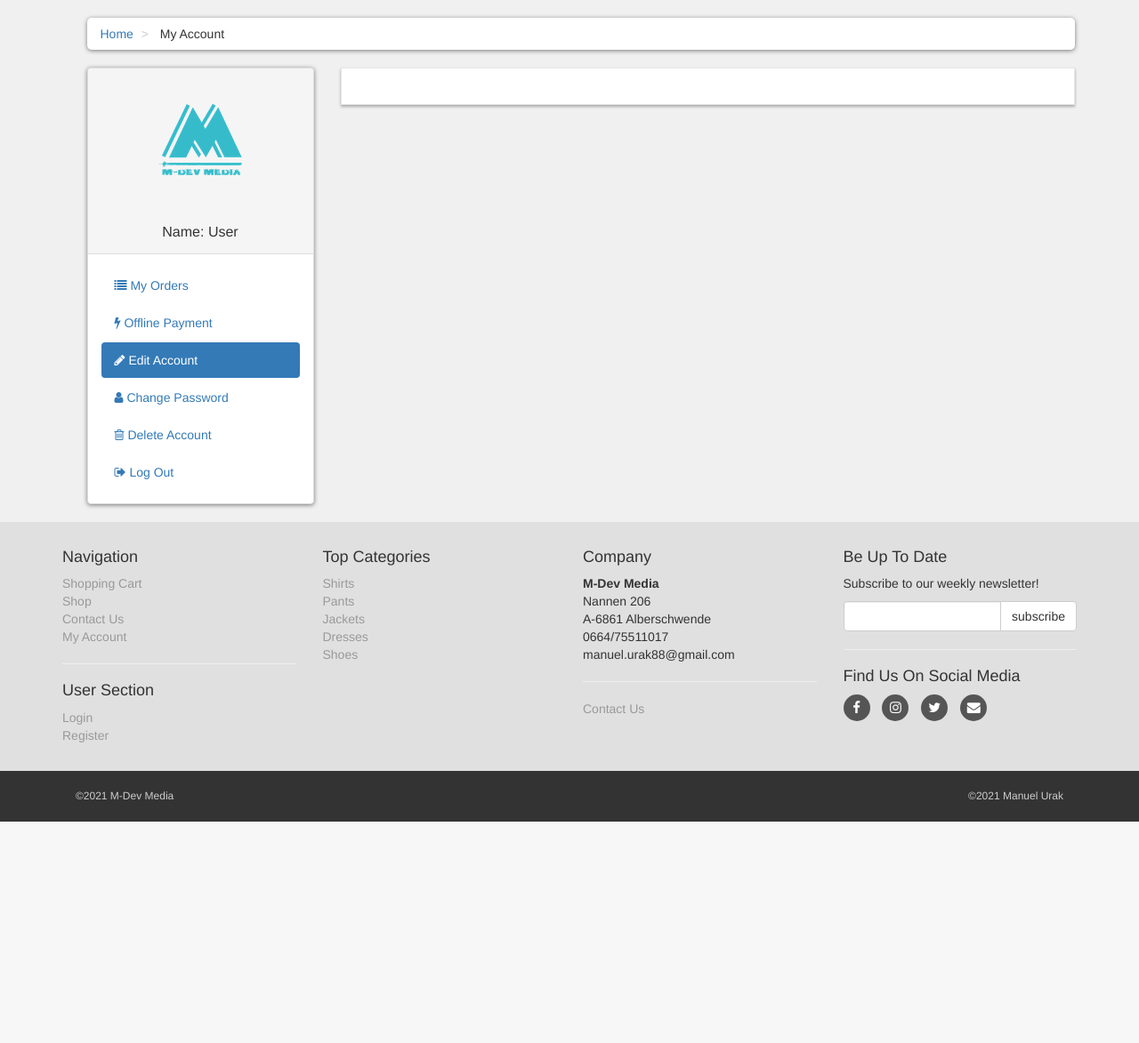
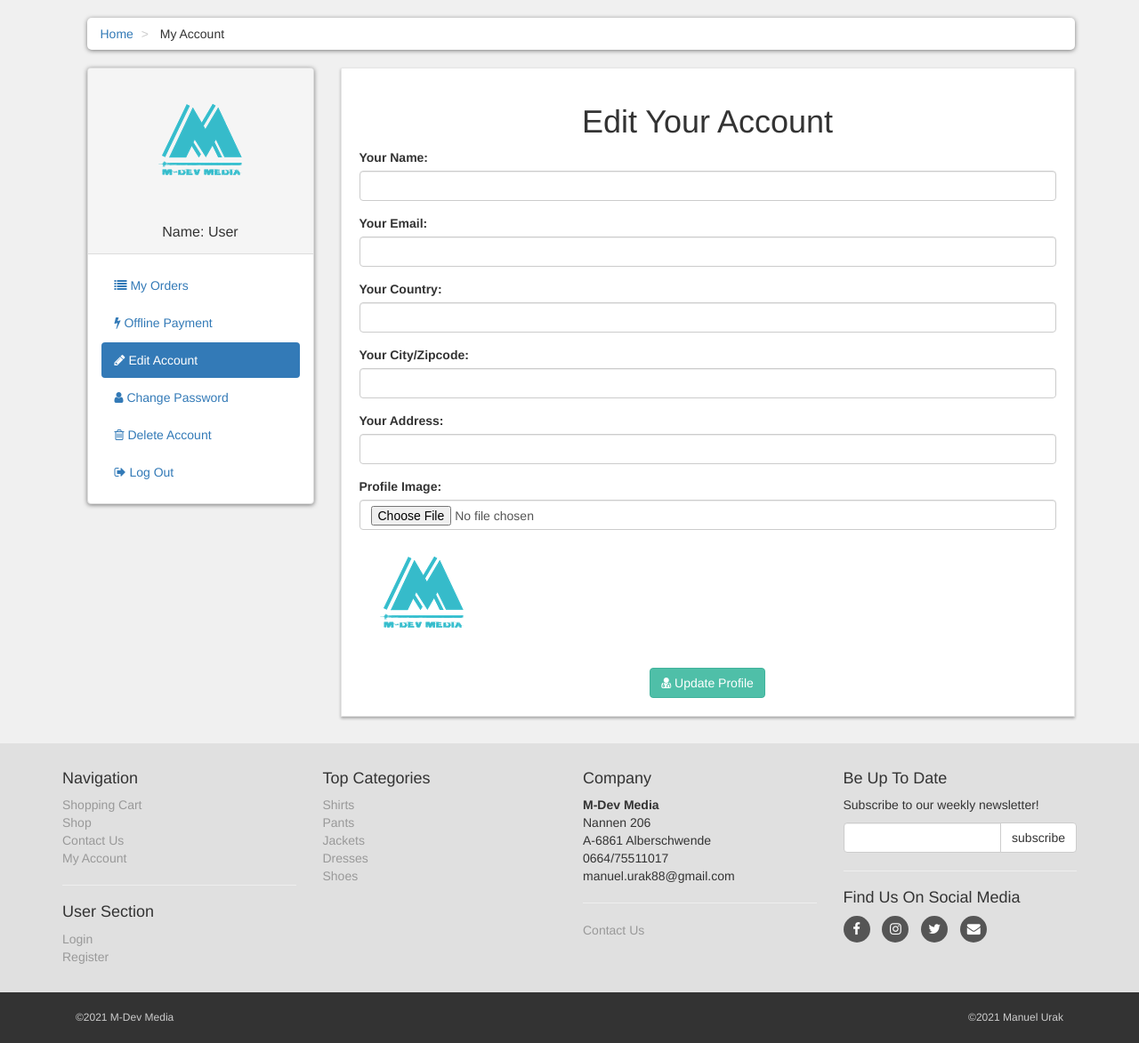
Before and after one commit to ManuelUrak/ecommerceexample1, a PHP site: page /my_account.php?edit_account in a window 1280 px wide. Shown: the part 122-1295 px from the top of the page at 89% size. Before the commit the page ends 1046 px from the top, so only its background shows below. Run offline with PHP 8.4, Linux system fonts and the light colour scheme.

Commit message:
added account page

```diff
--- /dev/null
+++ b/customer/edit_account.php
@@ -0,0 +1,33 @@
+<h1 align="center">Edit Your Account</h1>
+<form action="" method="post" enctype="multipart/form-data">
+    <div class="form-group">
+        <label>Your Name:</label>
+        <input class="form-control" type="text" name="c_name" required>
+    </div>
+    <div class="form-group">
+        <label>Your Email:</label>
+        <input class="form-control" type="email" name="c_email" required>
+    </div>
+    <div class="form-group">
+        <label>Your Country:</label>
+        <input class="form-control" type="text" name="c_country" required>
+    </div>
+    <div class="form-group">
+        <label>Your City/Zipcode:</label>
+        <input class="form-control" type="text" name="c_city" required>
+    </div>
+    <div class="form-group">
+        <label>Your Address:</label>
+        <input class="form-control" type="text" name="c_address" required>
+    </div>
+    <div class="form-group">
+        <label>Profile Image:</label>
+        <input class="form-control form-height-costum" type="file" name="c_image">
+        <img src="customer/customer_images/logo-mdev.png" alt="Image" class="img-responsive">
+    </div>
+    <div class="text-center">
+        <button name="update" class="btn btn-primary">
+            <i class="fa fa-user-md"></i> Update Profile
+        </button>
+    </div>
+</form>
--- a/includes/account_sidebar.php
+++ b/includes/account_sidebar.php
@@ -1,7 +1,7 @@
 <div class="panel panel-default sidebar-menu">
     <div class="panel-heading">
         <center>
-            <img src="./customer/costumer_images/logo-mdev.png" alt="Image">
+            <img src="./customer/customer_images/logo-mdev.png" alt="Image">
         </center>
         <br>
         <h3 align="center" class="panel-title">Name: User</h3>
--- a/my_account.php
+++ b/my_account.php
@@ -32,9 +32,24 @@
             <div class="box">
                 <?php
 
-                    if(isset($_GET['my_orders'])){
-                        include("customer/my_orders.php");
+                    switch($_GET){
+                        case isset($_GET['my_orders']):
+                            include("customer/my_orders.php");
+                            break;
+                        case isset($_GET['offline_payment']):
+                            include("customer/pay_offline.php");
+                            break;
+                        case isset($_GET['edit_account']):
+                            include("customer/edit_account.php");
+                            break;
+                        case isset($_GET['change_password']):
+                            include("customer/change_password.php");
+                            break;
+                        case isset($_GET['delete_account']):
+                            include("customer/delete_account.php");
+                            break;
                     }
+
 
                 ?>
             </div>
```
Also changed, not shown: customer/change_password.php (added, +20 -0 lines), customer/delete_account.php (added, +7 -0 lines), customer/pay_offline.php (added, +21 -0 lines), customer/customer_images/erika.jpg (renamed from customer/costumer_images/erika.jpg), customer/customer_images/logo-mdev.png (renamed from customer/costumer_images/logo-mdev.png).
